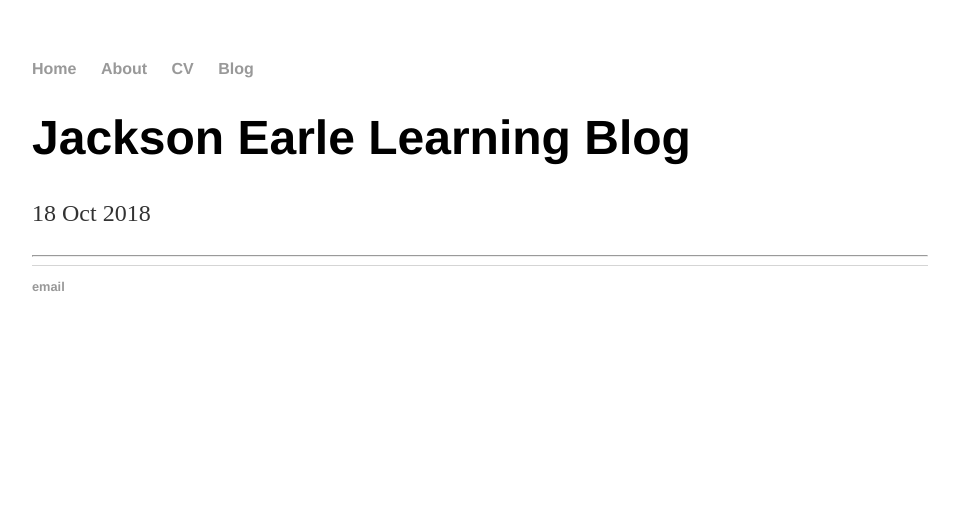
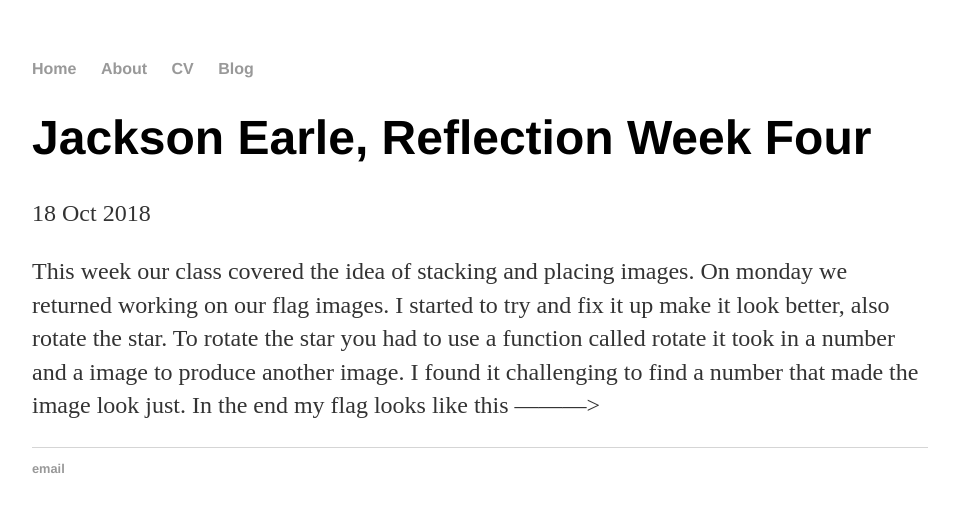
Before and after one commit to jacksone4296/jacksone4296.github.io, a Jekyll site: the page built from _posts/2018-10-18-jackson-earle-learning-blog.md, in a window 1280 px wide. Shown: the top 512 px of the page, without its empty margins (160-1119 px from the left). Built offline with Jekyll 4.4.1, drawn with Linux system fonts in a browser that asks for light colours; our own code applies the rules of GitHub Pages for plain Markdown files.

Commit message:
Update 2018-10-18-jackson-earle-learning-blog.md

```diff
--- a/_posts/2018-10-18-jackson-earle-learning-blog.md
+++ b/_posts/2018-10-18-jackson-earle-learning-blog.md
@@ -1 +1,7 @@
 ---
+layout: post
+title: Jackson Earle, Reflection Week Four
+date: 2018-10-18
+---
+
+This week our class covered the idea of stacking and placing images. On monday we returned working on our flag images. I started to try and fix it up make it look better, also rotate the star. To rotate the star you had to use a function called rotate it took in a number and a image to produce another image. I found it challenging to find a number that made the image look just. In the end my flag looks like this --------->
```
